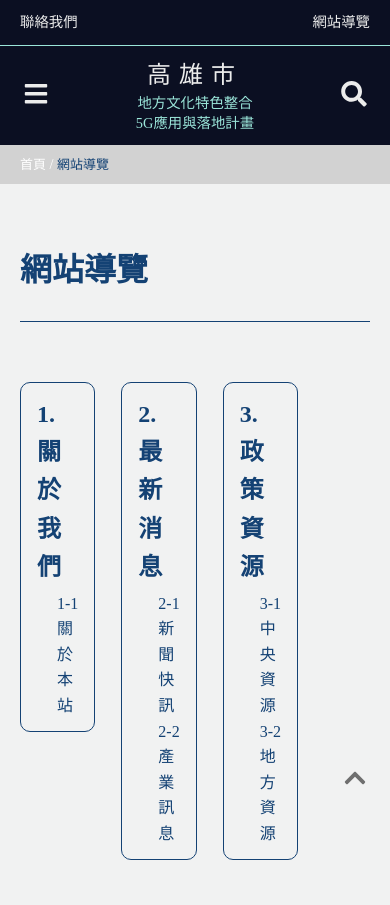
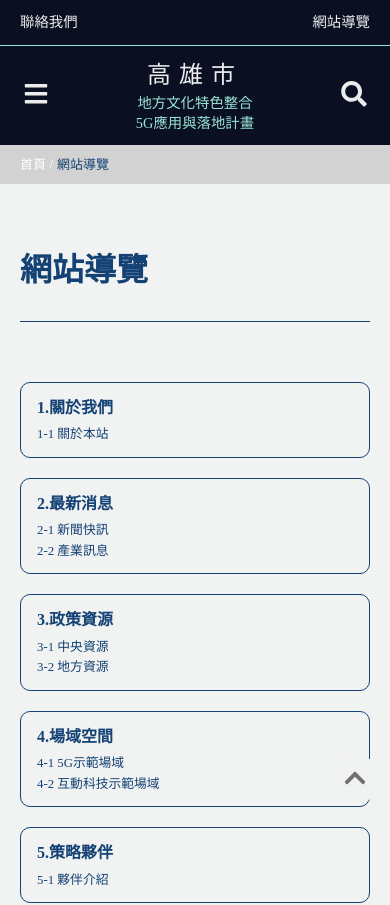
Before and after one commit to MoonShineVFX/5g-site-web, a Next.js app: page /sitemap in a window 390 px wide. Shown: the top 905 px of the page. Built offline with nearby package versions, Linux system fonts and the light colour scheme.

Commit message:
- Update sitemap for RWD

```diff
--- a/pages/sitemap.js
+++ b/pages/sitemap.js
@@ -69,6 +69,36 @@ const ItemsLayout = styled('div')(({ theme }) => ({
     '.sub-items > div': {
         paddingLeft: '20px',
     },
+    [theme.breakpoints.down('md')]: {
+        '.item-wrap': {
+            flex: '0 0 calc(100% / 2)',
+            marginBottom: '20px',
+        },
+        '.inner': {
+            minHeight: '124px',
+        },
+        '.title': {
+            fontSize: '1em',
+        },
+        '.sub-items > div': {
+            fontSize: '0.9em',
+            paddingLeft: '0',
+        },
+    },
+    [theme.breakpoints.down('400')]: {
+        '.item-wrap': {
+            flex: '100%',
+        },
+        '.inner': {
+            minHeight: 'auto',
+        },
+        '.title': {
+            fontSize: '1em',
+        },
+        '.sub-items > div': {
+            fontSize: '0.8em',
+        },
+    },
 }));
 
 //
```
